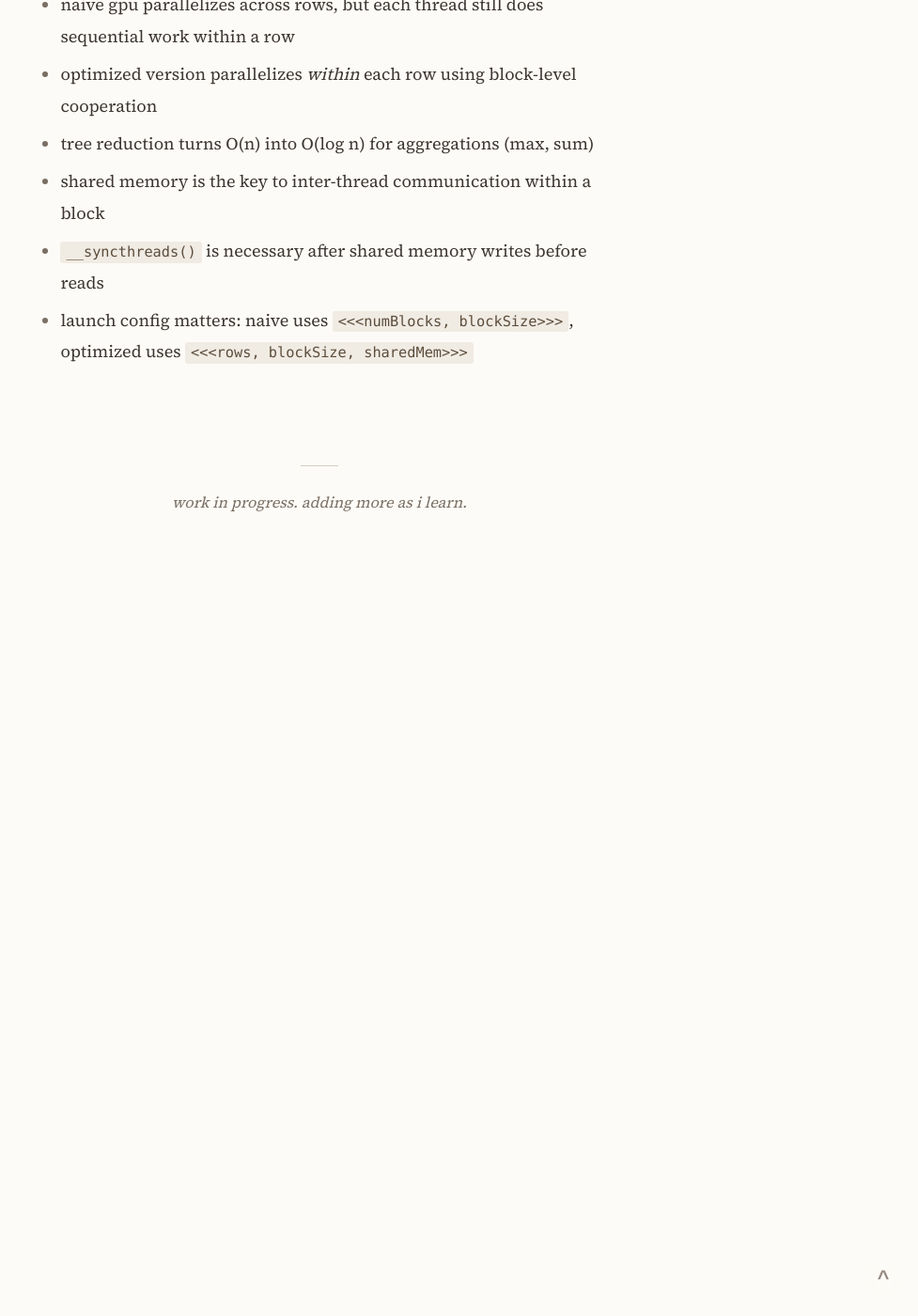
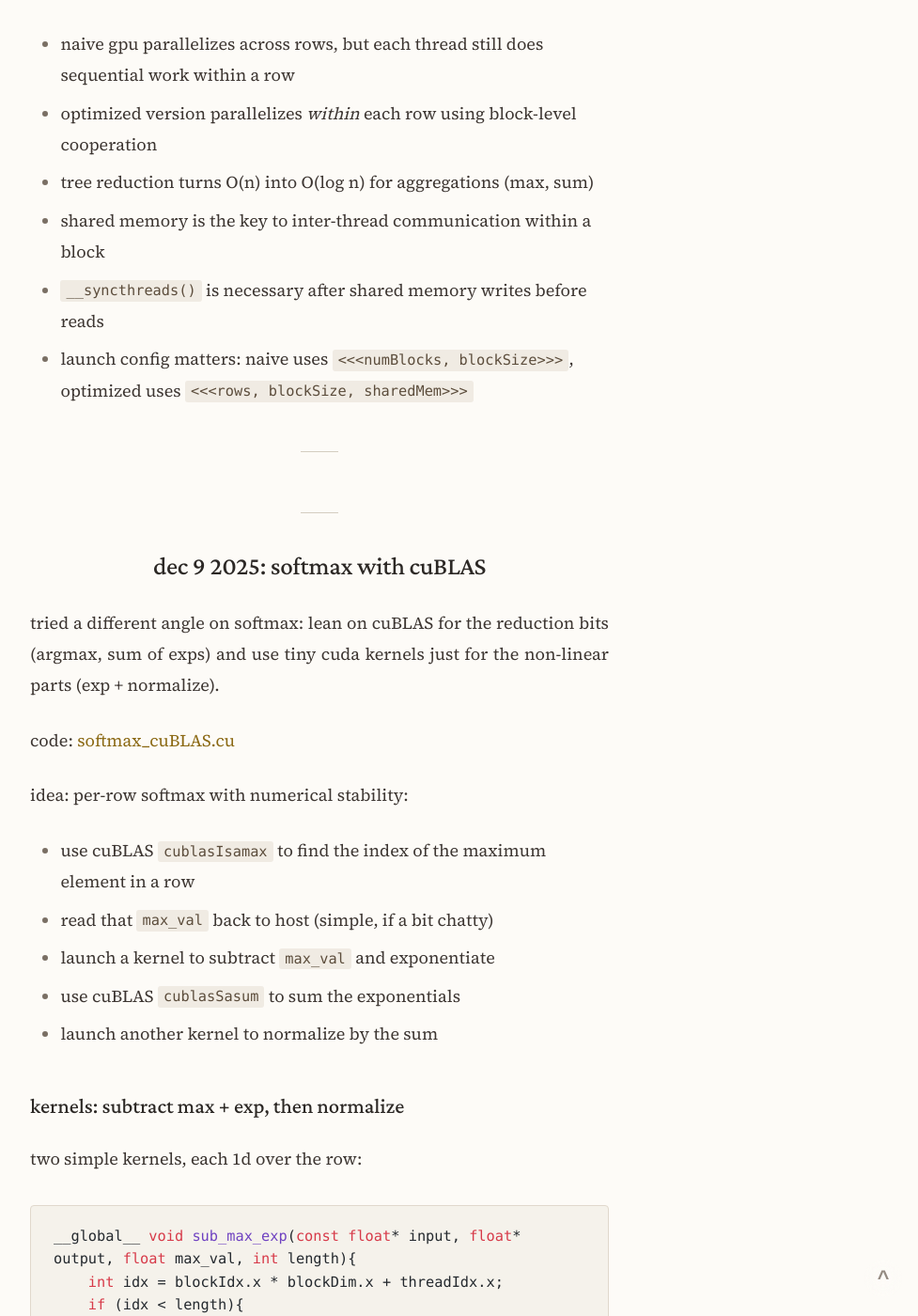
Before and after one commit to niyarrbarman/cuda, a Jekyll site: the page built from index.md, in a window 1280 px wide and 1400 px high, scrolled down 24913 px. Shown: the whole window at 94% size, without its empty margins (300-1277 px from the left). Built offline with Jekyll 4.4.1, drawn with Linux system fonts in a browser that asks for light colours; nearby versions of some CDN libraries; a script that is not in the unit is left out; before the commit the page ends 25543 px from its top, so only the background shows below that; some of the changed text lies outside the part shown.

Commit message:
softmax w cuBLAS

````diff
--- a/_layouts/default.html
+++ b/_layouts/default.html
@@ -720,6 +720,7 @@
             function setHighlightTheme(isDark) {
                 const lightTheme = document.getElementById("hljs-light");
                 const darkTheme = document.getElementById("hljs-dark");
+                if (!lightTheme || !darkTheme) return;
                 if (isDark) {
                     lightTheme.disabled = true;
                     darkTheme.disabled = false;
@@ -743,15 +744,25 @@
                     setHighlightTheme(true);
                 }
             }
-            // Load saved theme
+            // Load saved theme (or system preference) and ensure
+            // highlight.js theme matches on first paint.
             (function () {
                 const saved = localStorage.getItem("theme");
                 const btn = document.querySelector(".theme-toggle");
-                if (saved === "dark") {
+                const prefersDark =
+                    window.matchMedia &&
+                    window.matchMedia("(prefers-color-scheme: dark)").matches;
+
+                const isDark = saved === "dark" || (!saved && prefersDark);
+
+                if (isDark) {
                     document.body.setAttribute("data-theme", "dark");
                     if (btn) btn.textContent = "☀";
-                    setHighlightTheme(true);
+                } else if (btn) {
+                    btn.textContent = "☾";
                 }
+
+                setHighlightTheme(isDark);
             })();
         </script>
         <script>
--- a/index.md
+++ b/index.md
@@ -44,6 +44,7 @@ learning cuda (and now triton) from scratch. tracking what works, what doesn't,
         <li><a href="#nov-30-2025-cublas-matmul">cublas matmul</a><span class="toc-note">sgemm and hgemm with cublas</span></li>
         <li><a href="#dec-7-2025-cutile-vec-add">cuTile vec-add</a><span class="toc-note">tile-based kernels in python</span></li>
         <li><a href="#dec-8-2025-softmax-naive-vs-optimized">softmax</a><span class="toc-note">shared memory + tree reduction</span></li>
+        <li><a href="#dec-9-2025-softmax-with-cublas">softmax (cuBLAS)</a><span class="toc-note">per-row softmax using cublas reductions</span></li>
     </ul>
 </div>
 
@@ -721,3 +722,106 @@ what i learned:
 - shared memory is the key to inter-thread communication within a block
 - `__syncthreads()` is necessary after shared memory writes before reads
 - launch config matters: naive uses `<<<numBlocks, blockSize>>>`, optimized uses `<<<rows, blockSize, sharedMem>>>`
+
+---
+
+## dec 9 2025: softmax with cuBLAS
+
+tried a different angle on softmax: lean on cuBLAS for the reduction bits (argmax, sum of exps) and use tiny cuda kernels just for the non-linear parts (exp + normalize).
+
+code: [softmax_cuBLAS.cu](https://github.com/niyarrbarman/cuda/tree/main/src/cuBLAS/softmax_cublas.cu)
+
+idea: per-row softmax with numerical stability:
+- use cuBLAS `cublasIsamax` to find the index of the maximum element in a row
+- read that `max_val` back to host (simple, if a bit chatty)
+- launch a kernel to subtract `max_val` and exponentiate
+- use cuBLAS `cublasSasum` to sum the exponentials
+- launch another kernel to normalize by the sum
+
+### kernels: subtract max + exp, then normalize
+
+two simple kernels, each 1d over the row:
+
+```cuda
+__global__ void sub_max_exp(const float* input, float* output, float max_val, int length){
+    int idx = blockIdx.x * blockDim.x + threadIdx.x;
+    if (idx < length){
+        float val = input[idx] - max_val;
+        output[idx] = expf(val);
+    }
+}
+
+__global__ void normalize(float* data, float sum, int length){
+    int idx = blockIdx.x * blockDim.x + threadIdx.x;
+    if (idx < length){
+        data[idx] = data[idx] / sum;
+    }
+}
+```
+
+launch config is standard 1d:
+
+```cuda
+const int THREADS = 256;
+const int BLOCKS = (cols + THREADS - 1) / THREADS;
+```
+
+each row is processed independently, so for every row:
+- find max index with cuBLAS
+- copy that `max_val` to host
+- run `sub_max_exp<<<BLOCKS, THREADS>>>`
+- get sum of exps with `cublasSasum`
+- run `normalize<<<BLOCKS, THREADS>>>`
+
+### using cuBLAS for reductions
+
+cuBLAS shines at reductions and vector ops, so instead of writing my own kernel for argmax/sum i just used:
+
+```cuda
+int max_idx = 0;
+CHECK_CUBLAS(cublasIsamax(handle, cols, row_in, 1, &max_idx));
+max_idx -= 1; // cuBLAS is 1-based
+
+float max_val;
+CHECK_CUDA(cudaMemcpy(&max_val, row_in + max_idx, sizeof(float),
+                      cudaMemcpyDeviceToHost));
+
+float sum_exp = 0.0f;
+CHECK_CUBLAS(cublasSasum(handle, cols, row_out, 1, &sum_exp));
+```
+
+this keeps the math in highly-optimized library code and lets my custom kernels stay tiny and easy to reason about.
+
+### verification + numerics
+
+used the same cpu softmax as a reference and compared every element:
+
+- generate a `128 x 128` matrix of random values in `[-10, 10]`
+- run `softmax_cuBlas` on gpu
+- run `cpu_softmax` on cpu
+- compute absolute difference per element, assert `diff < 1e-5`
+
+also manually checked that the first row sums to ~1.0 on the gpu result (good sanity check for softmax).
+
+### results (128 x 128 matrix)
+
+```
+Initializing 128 x 128 matrix with random values...
+Verifying results...
+Results match! Softmax implementation is correct.
+Sum of first row softmax (GPU): 1.000000
+```
+
+implemented:
+- cuBLAS-backed softmax (`cublasIsamax` + `cublasSasum`)
+- per-row gpu processing loop over device pointers
+- simple exp + normalize kernels
+- correctness check vs cpu implementation
+- basic numerical stability via max-subtraction
+
+what i learned:
+- cuBLAS makes reductions (argmax, asum) trivial to plug in
+- mixing cuBLAS with tiny custom kernels is a nice pattern: library for linear stuff, kernels for non-linear parts
+- still need to watch out for host-device transfers (`cudaMemcpy` of `max_val`) if scaling up
+- per-row loop in host code is simple but might become a bottleneck for huge batch sizes
+- the usual softmax stability trick (subtract max before exp) is just as important here
````
Also changed, not shown: 1 other file.
